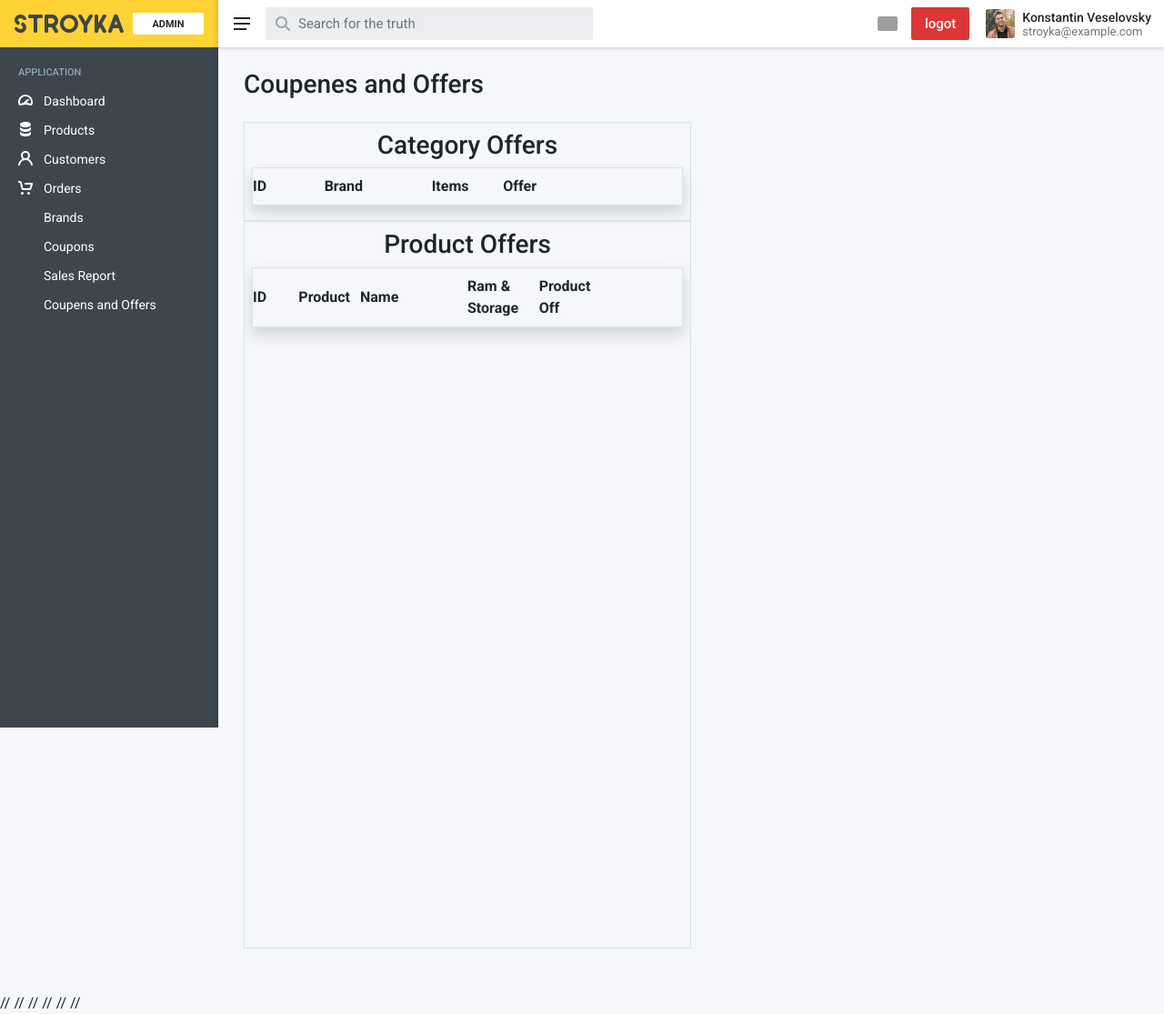
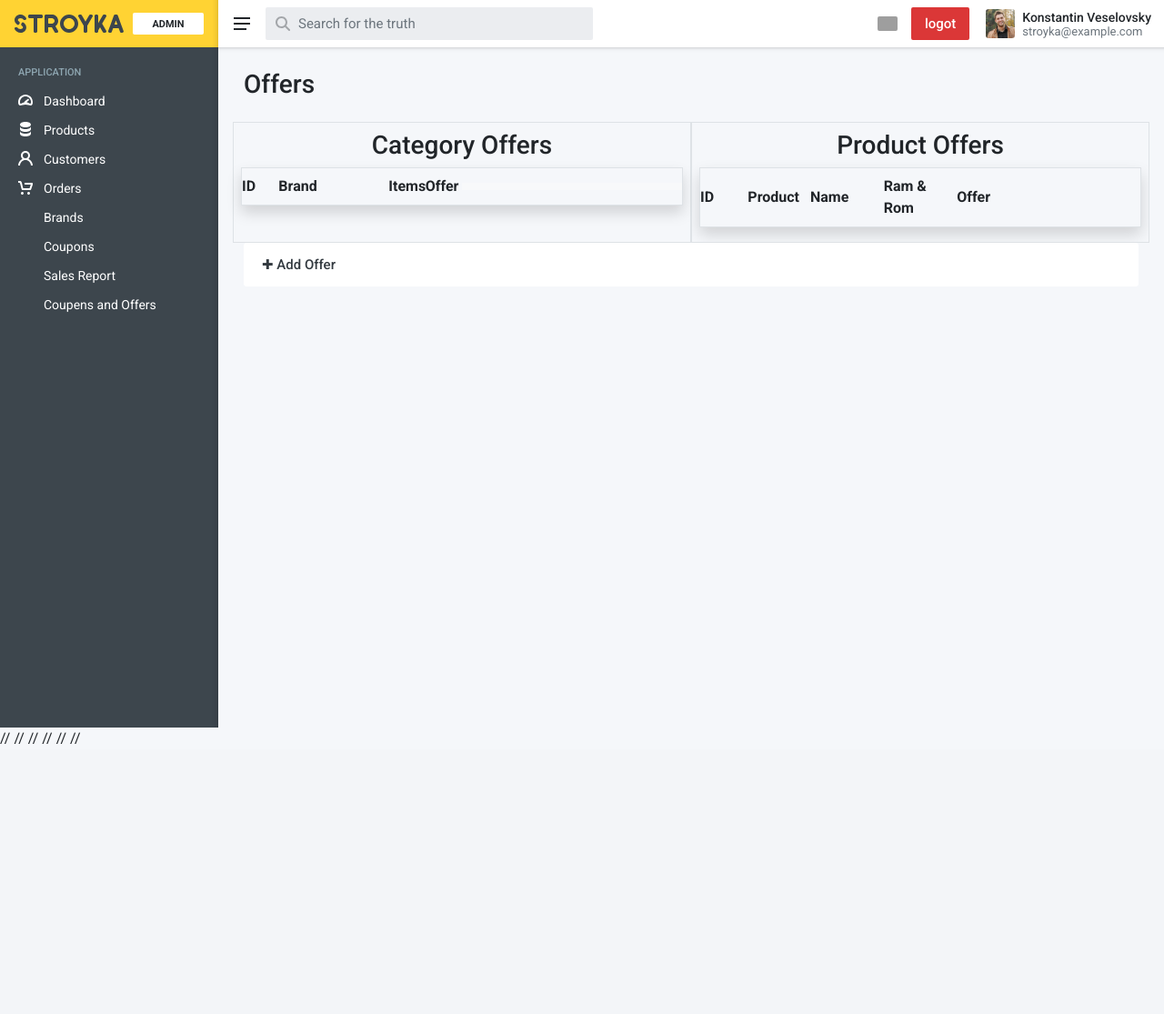
Before and after one commit to sersha01/onetech_ecommerce, a Django app: page /admin/coupens in a window 1280 px wide. Shown: the whole page at 91% size. After the commit the page ends 818 px from the top, so only its background shows below. Run offline with Django 4.2, Linux system fonts and the light colour scheme; data that the repository does not hold is empty; some libraries are stand-ins or nearby versions; grey boxes are pictures that could not be loaded.

Commit message:
offer completed

```diff
--- a/admins/urls.py
+++ b/admins/urls.py
@@ -31,6 +31,8 @@ urlpatterns = [
     path('csv', views.exportCsv, name='csv'),
     path('coupens', views.coupens, name='coupens'),
     path('coupen-manage', views.coupenManage, name='coupen-manage'),
+    path('add_offer', views.addOffer, name='add_offer'),
+    path('dlt_offer/<str:id>', views.dltOffer, name='dlt_offer'),
     path('offers', views.offers, name='offers'),
     path('brands', views.brands, name='brands'),
     path('searchcoustumor', views.searchCoustumor, name='searchcoustumor'),
--- a/admins/views.py
+++ b/admins/views.py
@@ -249,12 +249,13 @@ def get_data(request, *args, **kwargs):
     return JsonResponse(data)
 
 def coupens(request):
-    products = Product.objects.all().order_by('-product_off')
-    brands = Brand.objects.all().order_by('-category_off','id')
-    for brand in brands:
+    products = Product.objects.all()
+    brands = Brand.objects.all()
+    off_products = Product.objects.exclude(product_off=None )
+    off_brands = Brand.objects.exclude(category_off=None )
+    for brand in off_brands:
         brand.items = products.filter(brand=brand).count()
-    coupens = Coupen.objects.all()
-    return render(request, 'admins/offers.html',{'products':products,'brands':brands,'coupons':coupens})
+    return render(request, 'admins/offers.html',{'off_products':off_products,'off_brands':off_brands,'products':products,'brands':brands})
 
 def test1(request, *args, **kwargs):
     return render(request, 'admins/test1.html')
@@ -275,19 +276,29 @@ def brands(request):
         brand.items = products.filter(brand=brand).count()
     return render(request, 'admins/brand.html',{'brands':brands})
 
+def addOffer(request):
+    if request.method == 'POST':
+        name = request.POST.get('name')
+        brand_id = request.POST.get('brand')
+        product_id = request.POST.get('product')
+        offer = request.POST.get('offer')
+        if name == 'Category':
+            offerId = Offer.objects.create(name='Category',price=offer)
+            Brand.objects.filter(id=brand_id).update(category_off=offerId)
+        elif name == 'Product':
+            offerId = Offer.objects.create(name='Product',price=offer)
+            Product.objects.filter(id=product_id).update(product_off=offerId)
+    return redirect('coupens')
+
+def dltOffer(request,id):
+    Offer.objects.filter(id=id).delete()
+    return redirect('coupens')
+
 def offers(request):
     if request.method == "POST":
-        type = request.POST.get('type')
         id = request.POST.get('typeId')
         val = request.POST.get('val')
-        if type == "brand":
-            Brand.objects.filter(id=id).update(category_off=val)
-        elif type == "product":
-            Product.objects.filter(id=id).update(product_off=val)
-    # products = Product.objects.all().order_by('-product_off')
-    # brands = Brand.objects.all().order_by('-category_off')
-    # for brand in brands:
-    #     brand.items = products.filter(brand=brand).count()
+        Offer.objects.filter(id=id).update(price=val)
     return redirect('coupens')
 
 
--- a/templates/admins/offers.html
+++ b/templates/admins/offers.html
@@ -143,7 +143,7 @@
             <div class="py-5">
                 <div class="row g-4 align-items-center">
                     <div class="col">
-                        <h1 class="h3 m-0">Coupenes and Offers</h1>
+                        <h1 class="h3 m-0">Offers</h1>
                     </div>
                 </div>
             </div>
@@ -159,60 +159,111 @@
                   scrollbar-width: none;  /* Firefox */
                 }
             </style> -->
-            <div class="row"></div>
-
-                <div class="col-md-6 p-3 example border">
+            <div class="row">
+                <div class="col-lg-6 p-3 example border">
                     <div class="text-center">
                         <h3>Category Offers</h3>
                     </div>
                     <div class="d-flex my-2 align-items-center border shadow py-3 mb-3">
-                        <div class="col-2"><strong>ID</strong></div>
+                        <div class="col-1"><strong>ID</strong></div>
                         <div class="col-3"><strong>Brand</strong></div>
-                        <div class="col-2"><strong>Items</strong></div>
-                        <div class="col-2"><strong>Offer</strong></div>
+                        <div class="col-1"><strong>Items</strong></div>
+                        <div class="col-1"><strong>Offer</strong></div>
+                        <div class="col-3 d-flex justify-content-center bg-light p-2"></div>
                         <div class="col-3 d-flex justify-content-center bg-light p-2"></div>
                     </div>
-                    {% for brand in brands %}
+                    {% for brand in off_brands %}
                     <div class="d-flex my-2 align-items-center shadow-sm">
-                        <div class="col-2">#00{{ brand.id }}</div>
+                        <div class="col-1">#0{{ brand.id }}</div>
                         <div class="col-3">{{ brand.name }}</div>
-                        <div class="col-2">{{ brand.items }}</div>
-                        <div class="col-2">{{ brand.category_off }}</div>
+                        <div class="col-1">{{ brand.items }}</div>
+                        <div class="col-1">{{ brand.category_off.price }}</div>
                         <div class="col-3 d-flex justify-content-center">
-                            <button class="br_btn btn btn-primary w-75" data-val="{{ brand.category_off }}" data-name="{{ brand.name }}"
-                            id="{{ brand.id }}">Edit</button>
+                            <button class="br_btn btn btn-primary w-75" data-val="{{ brand.category_off.price }}"
+                                data-name="{{ brand.name }}" id="{{ brand.category_off.id }}">Edit</button>
+                        </div>
+                        <div class="col-3 d-flex justify-content-center">
+                            <a href="{% url 'dlt_offer' brand.category_off.id %}" class="btn btn-danger w-75">Delete</a>
                         </div>
                     </div>
                     {% endfor %}
                 </div>
 
 
-                <div class="col-md-6 p-3 vh-100 overflow-auto example border">
+                <div class="col-lg-6 p-3 overflow-auto example border">
                     <div class="text-center">
                         <h3>Product Offers</h3>
                     </div>
                     <div class="d-flex my-3 align-items-center border shadow py-3 mb-3">
                         <div class="col-1"><strong>ID</strong></div>
                         <div class="col-2 d-flex justify-content-center"><strong>Product</strong></div>
-                        <div class="col-3"><strong>Name</strong></div>
-                        <div class="col-2"><strong>Ram & Storage</strong></div>
-                        <div class="col-2"><strong>Product Off</strong></div>
+                        <div class="col-2"><strong>Name</strong></div>
+                        <div class="col-2"><strong>Ram & Rom</strong></div>
+                        <div class="col-1"><strong>Offer</strong></div>
+                        <div class="col-2 d-flex justify-content-center"></div>
                         <div class="col-2 d-flex justify-content-center"></div>
                     </div>
-                    {% for product in products %}
+                    {% for product in off_products %}
                     <div class="d-flex my-3 align-items-center shadow-sm">
-                        <div class="col-1">#00{{ product.id }}</div>
+                        <div class="col-1">#{{ product.id }}</div>
                         <div class="col-2 d-flex justify-content-center"><img src="{{ product.image1Url }}" alt=""
                                 class="w-25"></div>
-                        <div class="col-3">{{ product.name }}</div>
+                        <div class="col-2">{{ product.name }}</div>
                         <div class="col-2">{{ product.ram }} | {{ product.storage }}</div>
-                        <div class="col-2">{{ product.product_off.price }}</div>
+                        <div class="col-1">{{ product.product_off.price }}</div>
                         <div class="col-2 d-flex justify-content-center">
-                            <button class="pro_btn btn btn-primary w-75" data-val="{{ product.product_off.price }}" data-name="{{ product.name }}"
-                             id="{{ product.id }}">Edit</button>
+                            <button class="pro_btn btn btn-primary w-75" data-val="{{ product.product_off.price }}"
+                                data-name="{{ product.name }}" id="{{ product.id }}">Edit</button>
+                        </div>
+                        <div class="col-2 d-flex justify-content-center">
+                            <a href="{% url 'dlt_offer' product.product_off.id %}" class="btn btn-danger w-75">Delete</a>
                         </div>
                     </div>
                     {% endfor %}
+                </div>
+                <div class="accordion w-100" id="accordionExample">
+                    <div class="accordion-item">
+                        <h2 class="accordion-header" id="headingThree">
+                            <button class="accordion-button collapsed" type="button" data-bs-toggle="collapse"
+                                data-bs-target="#collapseThree" aria-expanded="false" aria-controls="collapseThree">
+                                &#10010; Add Offer
+                            </button>
+                        </h2>
+                        <div id="collapseThree" class="accordion-collapse collapse" aria-labelledby="headingThree"
+                            data-bs-parent="#accordionExample">
+                            <div class="accordion-body">
+                                <div class="col-12 d-flex align-items-center" id="form">
+                                    <form action="{% url 'add_offer' %}" method="post" class="card col-12 px-3">
+                                        {% csrf_token %}
+                                        <label for="name" class="mt-3">Offer Name</label>
+                                        <div class="my-3 m-0 row">
+                                            <div class="col-md-6"><select class="form-control" name="name" id="name">
+                                                <option value="">Select Offer</option>
+                                                <option value="Category">Category Offer</option>
+                                                <option value="Product">Product Offer</option>
+                                            </select></div>
+                                            <div class="col-md-6 text-center" id="notselect"><span >Please Select Offer Name</span></div>
+                                            <div class="col-md-6" id="brands"><select class="form-control" name="brand">
+                                                {% for brand in brands %}
+                                                <option value="{{ brand.id }}">{{ brand.name }}</option>
+                                                {% endfor %}
+                                            </select></div>
+                                            <div class="col-md-6" id="products"><select class="form-control" name="product">
+                                                {% for product in products %}
+                                                <option value="{{ product.id }}">{{ product.name }}</option>
+                                                {% endfor %}
+                                            </select></div>
+                                        </div>
+                                        <div class="d-flex justify-content-around my-3 row m-0">
+                                            <div class="col-md-5"><label for="">Offer</label><input type="number"
+                                                    value="0" class="form-control" name="offer"></div>
+                                            <div class="col-md-4"><input type="submit" class="btn btn-primary w-100 mt-5" id="submit-btn"></div>
+                                        </div>
+                                    </form>
+                                </div>
+                            </div>
+                        </div>
+                    </div>
                 </div>
             </div>
         </div>
@@ -224,8 +275,10 @@
                         <div class="col-md-3" id="this_id"></div>
                         <div class="col-md-4" id="this_name"></div>
                         <input type="number" class="col-md-5" id="this_input">
-                    <div class="col-md-6 px-2 d-flex justify-content-center my-3"><button class="btn btn-primary w-75" id="back">Back</button></div>
-                    <div class="col-md-6 px-2 d-flex justify-content-center my-3"><button class="btn btn-primary w-75" id="this_btn">Save</button></div>
+                        <div class="col-md-6 px-2 d-flex justify-content-center my-3"><button
+                                class="btn btn-primary w-75" id="back">Back</button></div>
+                        <div class="col-md-6 px-2 d-flex justify-content-center my-3"><button
+                                class="btn btn-primary w-75" id="this_btn">Save</button></div>
                     </form>
                 </div>
             </div>
@@ -234,59 +287,69 @@
 </div>
 
 <script>
-    $(document).ready(function(){
+    $(document).ready(function () {
         $('#forms').hide()
-        $('.br_btn').click(function(){
+        $('#products').hide()
+        $('#brands').hide()
+        $('#name').change(function(){
+            if($(this).val() == 'Category'){
+                $('#products').hide()
+                $('#brands').show()
+                $('#notselect').hide()
+            }else if($(this).val() == 'Product'){
+                $('#brands').hide()
+                $('#products').show()
+                $('#notselect').hide()
+            }else if($(this).val() == ''){
+                $('#brands').hide()
+                $('#products').hide()
+                $('#notselect').show()
+            }
+        })
+        $('.br_btn').click(function () {
             var id_s = $(this).attr('id')
             var name = $(this).data('name')
             var val = $(this).data('val')
             $('#this_id').html(id_s)
             $('#this_name').html(name)
             $('#this_input').val(val)
-            $('#this_btn').attr('data-type','brand')
-            $('#this_btn').attr('data-val',id_s)
+            $('#this_btn').attr('data-type', 'brand')
+            $('#this_btn').attr('data-val', id_s)
             $('#items').hide()
             $('#forms').show()
 
         })
-        $('.pro_btn').click(function(){
+        $('.pro_btn').click(function () {
             var id_s = $(this).attr('id')
             var name = $(this).data('name')
             var val = $(this).data('val')
             $('#this_id').html(id_s)
             $('#this_name').html(name)
             $('#this_input').val(val)
-            $('#this_btn').attr('data-type','product')
-            $('#this_btn').attr('data-val',id_s)
+            $('#this_btn').attr('data-type', 'product')
+            $('#this_btn').attr('data-val', id_s)
             $('#items').hide()
             $('#forms').show()
         })
-        $('#this_btn').click(function(){
-            var type = $(this).data('type')
+        $('#this_btn').click(function () {
             var typeId = $(this).data('val')
             var val = $('#this_input').val()
-            if (type == 'coupon'){
-                url = "{% url 'cpn_edit' %}"
-            }else{
-                url = "{% url 'offers' %}"
-            }
             $.ajax({
-                method:"POST",
-                url: url,
-                data:{
-                    type:type,
-                    typeId:typeId,
-                    val:val,
+                method: "POST",
+                url: "{% url 'offers' %}",
+                data: {
+                    typeId: typeId,
+                    val: val,
                     csrfmiddlewaretoken: '{{ csrf_token }}'
                 },
-                success: function(){
+                success: function () {
                     location.reload()
                     // $('#forms').hide()
                     // $('#items').show()
                 }
             })
         })
-        $('#back').click(function(){
+        $('#back').click(function () {
             $('#forms').hide()
             $('#items').show()
         })
--- a/templates/users/checkout.html
+++ b/templates/users/checkout.html
@@ -242,7 +242,6 @@
             "image": "https://example.com/your_logo",
             // "order_id": "order_9A33XWu170gUtm", //This is a sample Order ID. Pass the `id` obtained in the response of Step 1
             "handler": function (response){
-                alert(response.razorpay_payment_id);
                 order_place();
             },
             "prefill": {
--- a/users/views.py
+++ b/users/views.py
@@ -552,7 +552,10 @@ def rpay(request):
     user = request.user
     address_id = request.GET.get('address')
     address = Address.objects.get(id=address_id)
-    order = Order.objects.get(user=user,order_status=False,buy_now=False)
+    try:
+        order = Order.objects.get(user=user,order_status=False,buy_now=True)
+    except:
+        order = Order.objects.get(user=user,order_status=False,buy_now=False)
     response={'total':order.get_cart_total,'name':address.name,'email':address.user.username,'phone':address.number}
     return JsonResponse(response)
 
```
Also changed, not shown: admins/models.py (+16 -11 lines), media/images/c25y-rmx3265-realme1.jpeg (added), media/images/c25y-rmx3265-realme2.jpeg (added), media/images/c25y-rmx3265-realme3.jpeg (added). Lines whose indentation alone changed are shown as unchanged.
